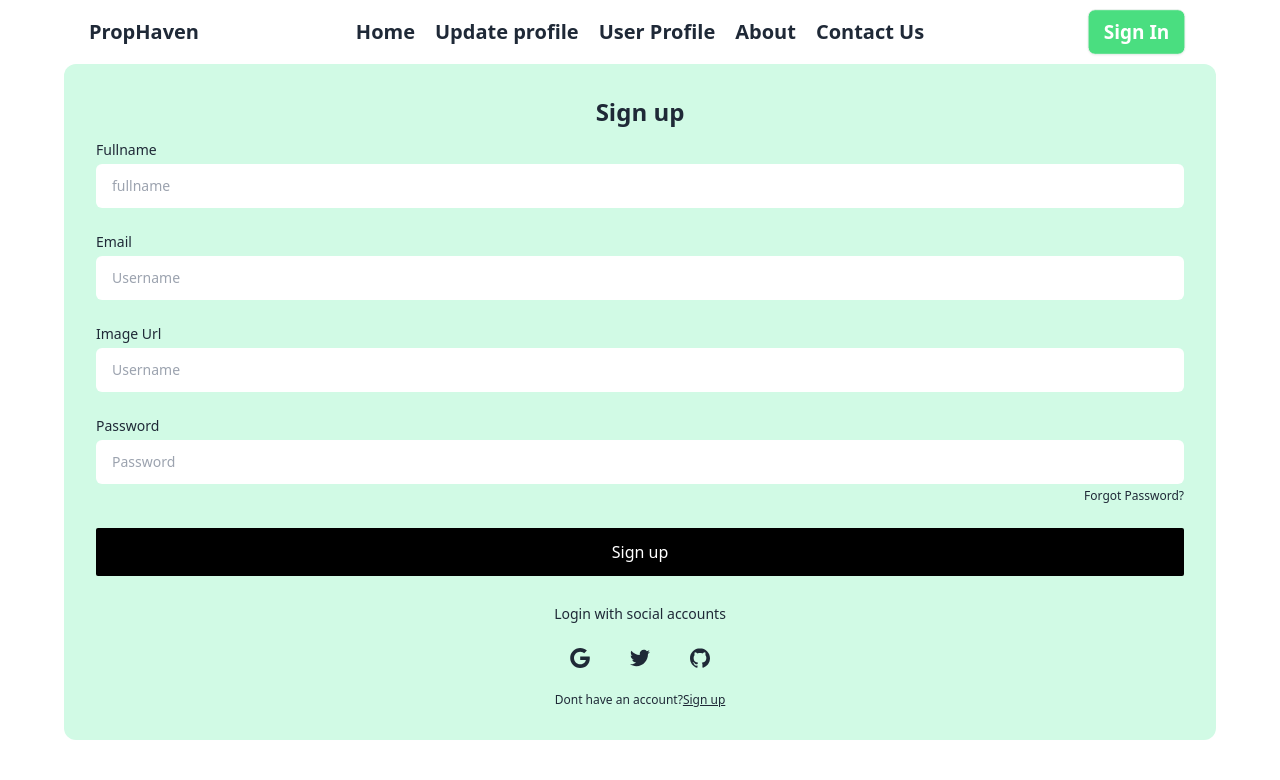
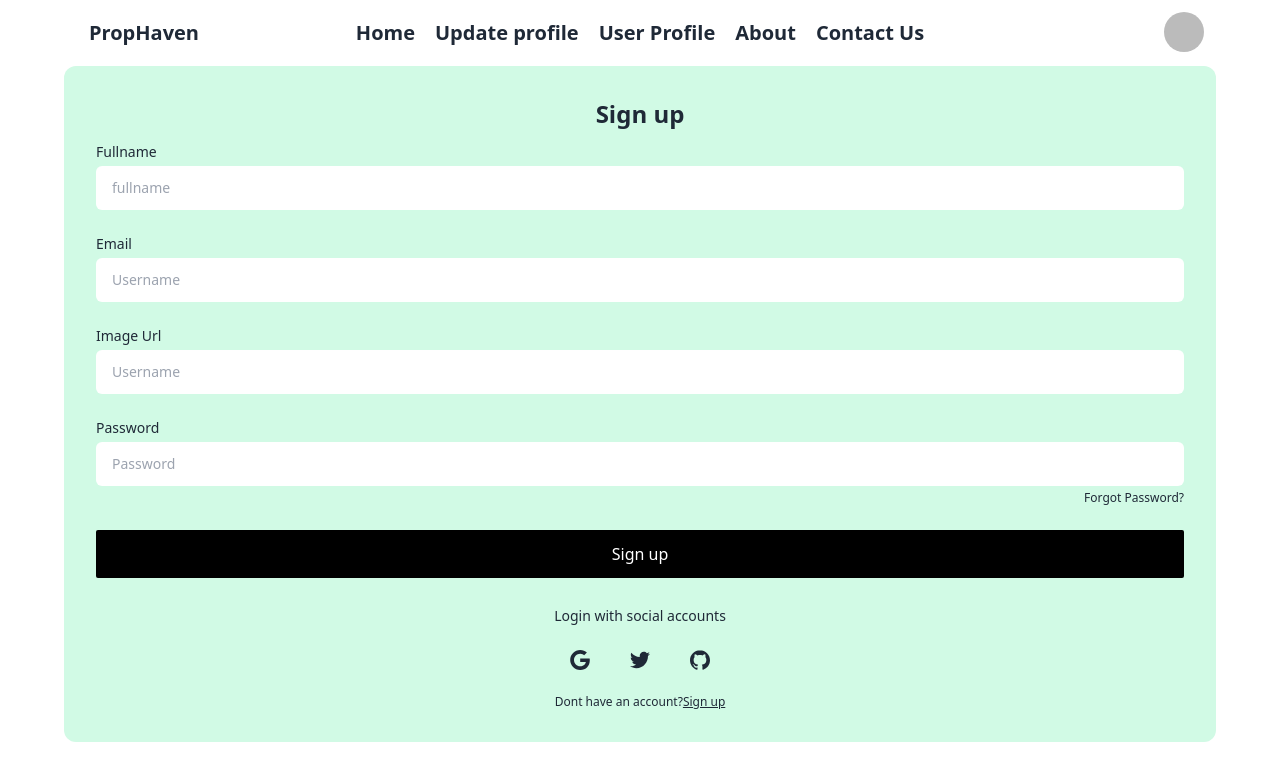
Before and after one commit to nafisa-lubaba/real-estate, a React (Vite) app: page /signup in a window 1280 px wide. Shown: the top 780 px of the page. Built offline with nearby package versions, Linux system fonts and the light colour scheme; no server answers; sample sign-in values are in the browser's storage.

Commit message:
logout-added

```diff
--- a/src/FirebaseProvider/FirebaseProvider.jsx
+++ b/src/FirebaseProvider/FirebaseProvider.jsx
@@ -2,7 +2,7 @@ import { createContext, useEffect, useState } from "react";
 import auth from "../firebase/firebase.config";
 import  {createUserWithEmailAndPassword, signInWithEmailAndPassword} from "firebase/auth";
 import { onAuthStateChanged } from "firebase/auth";
-import { GoogleAuthProvider, signInWithPopup, GithubAuthProvider } from "firebase/auth";
+import { GoogleAuthProvider, signInWithPopup, GithubAuthProvider,signOut } from "firebase/auth";
 export const AuthContext =createContext(null)
 
 const googleProvider = new GoogleAuthProvider();
@@ -29,6 +29,11 @@ const FirebaseProvider = ({children}) => {
         return signInWithPopup(auth, githubProvider)
     }
 
+    const logOut =()=>{
+        setUser (null)
+        signOut(auth)
+    }
+
     useEffect(()=>{
         onAuthStateChanged(auth, (user) => {
             if (user) {
@@ -47,13 +52,16 @@ const FirebaseProvider = ({children}) => {
         createUser,
         signInUser,
         googleLogin,
-        githubLogin
+        githubLogin,
+        logOut,
+        user
     }
 
     return (
       <AuthContext.Provider value={allValues}>
         {children}
       </AuthContext.Provider>
+
     );
 };
 
--- a/src/components/Navbar.jsx
+++ b/src/components/Navbar.jsx
@@ -1,5 +1,7 @@
-import { NavLink } from "react-router-dom";
+import { Link, NavLink } from "react-router-dom";
+import UseAuth from "../Hook/UseAuth";
 const Navbar = () => {
+    const { logOut, user } = UseAuth()
     return (
         <div>
 
@@ -19,8 +21,7 @@ const Navbar = () => {
                             <NavLink to='/about' className={({ isActive }) => isActive ? 'border border-green-500 text-green-400 px-3' : 'font-extrabold'}>About</NavLink>
                             <NavLink to='/contactus' className={({ isActive }) => isActive ? 'border border-green-500 text-green-400 px-3' : 'font-extrabold'}>Contact Us</NavLink>
                             <div className="navbar-end gap-3 lg:hidden">
-                                <a className="btn bg-green-400 text-white lg:text-xl">Sign In</a>
-                                <a className=" btn lg:text-xl">Sign Up</a>
+                                <NavLink to='/signin' className="btn bg-green-400 text-white lg:text-xl mr-5">Sign In</NavLink>
                             </div>
                         </ul>
                     </div>
@@ -39,16 +40,51 @@ const Navbar = () => {
                     </ul>
                 </div>
 
-                <div className="navbar-end hidden sm:block lg:flex lg:gap-2">
+                {/* <div className="navbar-end hidden sm:block lg:flex lg:gap-2">
                     <NavLink to='/signin' className="btn bg-green-400 text-white lg:text-xl mr-5">Sign In</NavLink>
 
+                </div> */}
+                <div className="navbar-end">
+                    {
+                        user?.email ? <div className="dropdown dropdown-end">
+                            <label tabIndex={0} className="btn btn-ghost btn-circle avatar">
+                                <div className="w-10 rounded-full">
+                                    <img src={user.photoURL} alt={user.displayName} />
+                                </div>
+                            </label>
+                            <ul tabIndex={0} className="menu menu-sm dropdown-content mt-3 z-[1] p-2 shadow bg-base-100 rounded-box w-52">
+                                <li>
+                                    <button className="btn btn-sm  btn-ghost">{user.displayName}</button>
+
+                                </li>
+                                <li>
+                                    <button className="btn btn-sm  btn-ghost"
+                                        onClick={logOut}
+                                    >Logout</button>
+
+                                </li>
+                            </ul>
+                        </div>
+                            :
+                            <Link to='/signin'>
+                                <button className="btn btn-sm  btn-ghost">Login</button>
+                            </Link>
+                    }
                 </div>
 
 
-            </div>
+
+
+
+
+
+
 
 
         </div>
+
+
+        </div >
 
     );
 };
--- /dev/null
+++ b/src/components/PrivateRoute.jsx
@@ -0,0 +1,22 @@
+import { useContext } from "react";
+import { AuthContext } from "../FirebaseProvider/FirebaseProvider";
+import { Navigate, useLocation } from "react-router-dom";
+
+const PrivateRoute = ({children}) => {
+    const {user} =useContext(AuthContext)
+    const location = useLocation()
+    console.log(location)
+    if (!user){
+        return <Navigate to ='/signin' state={location?.pathname|| '/'}></Navigate>
+    }
+    return (
+        <div>
+
+
+            {children}
+
+        </div>
+    );
+};
+
+export default PrivateRoute;
--- a/src/main.jsx
+++ b/src/main.jsx
@@ -18,6 +18,7 @@ import ErrorPage from './pages/ErrorPage';
 import SignIn from './pages/SignIn';
 import Registration from './pages/Registration';
 import FirebaseProvider from './FirebaseProvider/FirebaseProvider';
+import PrivateRoute from './components/PrivateRoute';
 
 const router = createBrowserRouter([
   {
@@ -31,24 +32,34 @@ const router = createBrowserRouter([
       },
       {
         path:'/cart/:id',
-        element:<CardInfo></CardInfo>,
+        element:<PrivateRoute>
+          <CardInfo></CardInfo>
+        </PrivateRoute>,
         loader: () => fetch('/data.json')
       },
       {
         path:'/updateprofile',
-        element:<UpdateProfile></UpdateProfile>
+        element:<PrivateRoute>
+          <UpdateProfile></UpdateProfile>
+        </PrivateRoute>
       },
       {
         path:'/userprofile',
-        element:<UserProfile></UserProfile>
+        element:<PrivateRoute>
+          <UpdateProfile></UpdateProfile>
+        </PrivateRoute>
       },
       {
         path:'/about',
-        element:<About></About>
+        element:<PrivateRoute>
+          <About></About>
+        </PrivateRoute>
       },
       {
         path:'/contactus',
-        element:<ContactUs></ContactUs>
+        element:<PrivateRoute>
+          <ContactUs></ContactUs>
+        </PrivateRoute>
       },
       {
         path:'/signin',
```
